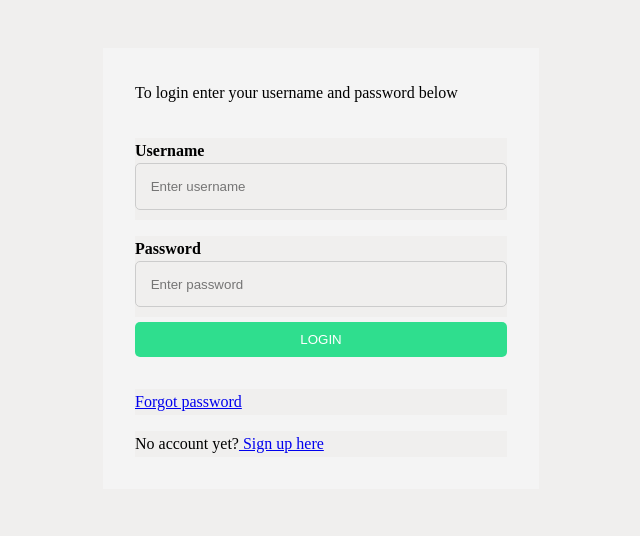
After one commit to CESBEAM/Inventory-System, a PHP site: page /pages/login.html in a window 1280 px wide. The commit adds this page. Shown: the top 536 px of the page, without its empty margins (319-959 px from the left). Run offline with PHP 8.4, Linux system fonts and the light colour scheme.

Commit message:
added login button 90% waiting for reg button

```diff
--- /dev/null
+++ b/pages/login.html
@@ -0,0 +1,28 @@
+<!DOCTYPE html>
+<html lang="en">
+<head>
+    <meta charset="UTF-8">
+    <meta http-equiv="X-UA-Compatible" content="IE=edge">
+    <meta name="viewport" content="width=device-width, initial-scale=1.0">
+    <title>Document</title>
+    <link rel="stylesheet" href="../styles/loginStyle.css">
+</head>
+<body>
+  <section class="container">
+    <form id="my-form">
+      <p>To login enter your username and password below</p>
+      <div class="msg"></div>
+      <div>
+        <label for="name">Username</label>
+        <input type="text" id="name" placeholder="Enter username">
+      </div>
+      <div>
+        <label for="password">Password</label>
+        <input type="password" id="password" placeholder="Enter password">
+      </div>
+      <input class="btn" type="login" value="LOGIN">
+      <div class="forg"><a href="#">Forgot password</a></div>
+      <div class="sign-link">No account yet?<a href="#"> Sign up here</a> </a></div>
+    </form>
+</body>
+</html>
--- a/styles/homeStyle.css
+++ b/styles/homeStyle.css
@@ -273,6 +273,8 @@ font-weight: bold;
     }
 
 
+
+
     /* .desk-image{
         display: flex;
         justify-content:flex-end;
--- /dev/null
+++ b/styles/loginStyle.css
@@ -0,0 +1,116 @@
+* {
+    margin: 0;
+    padding: 0;
+    box-sizing: border-box;
+    background: #f0efee;
+  }
+
+  body {
+    font-family:montserrat;
+    line-height: 1.6;
+  }
+
+
+
+  .container {
+    margin: auto;
+
+    overflow: auto;
+    padding: 3rem 2rem;
+  }
+
+  #my-form {
+
+    padding: 1em;
+    background: #f4f4f4;
+  }
+
+  #my-form P{
+
+    background: #f4f4f4;
+    margin-bottom: 2em;
+  }
+
+  #my-form label {
+      margin-top: 1em;
+    display: block;
+    font-weight: 600;
+  }
+
+  #my-form input[type='text'] {
+    width: 100%;
+    padding: 1.1em;
+    margin-bottom: 10px;
+    border-radius: 5px;
+    border: 1px solid #ccc;
+  }
+
+  #my-form input[type='password'] {
+    width: 100%;
+    padding: 1.1em;
+    margin-bottom: 10px;
+    border-radius: 5px;
+    border: 1px solid #ccc;
+  }
+
+  .btn {
+    text-align: center;
+    display: block;
+    width: 100%;
+    padding: 10px 15px;
+    border: 0;
+    background: #2d8e;
+    color: #fff;
+    border-radius: 5px;
+    margin: 1.5em 0;
+  }
+
+  .btn:hover {
+    background: #444;
+  }
+
+  .bg-dark {
+    background: #333;
+    color: #fff;
+  }
+
+  .forg{
+     margin-top: 2em;
+  }
+
+  .sign-link{
+    margin-top: 1em;
+  }
+
+
+  @media (min-width: 768px){
+    .container {
+        margin: auto;
+        width: 500px;
+        overflow: auto;
+        padding: 3rem 2rem;
+      }
+
+      #my-form {
+        padding: 2rem;
+        background: #f4f4f4;
+      }
+
+      #my-form label {
+        display: block;
+      }
+
+
+
+      .btn {
+        display: block;
+        width: 100%;
+        padding: 10px 15px;
+        border: 0;
+        background: #2d8e;
+        color: #fff;
+        border-radius: 5px;
+        margin: 5px 0;
+      }
+
+  }
```
Also changed, not shown: pages/home.html (+4 -4 lines).
